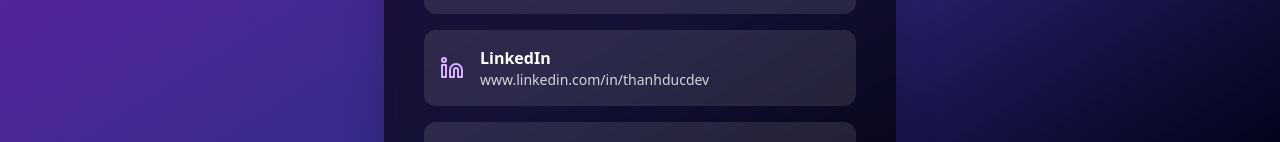
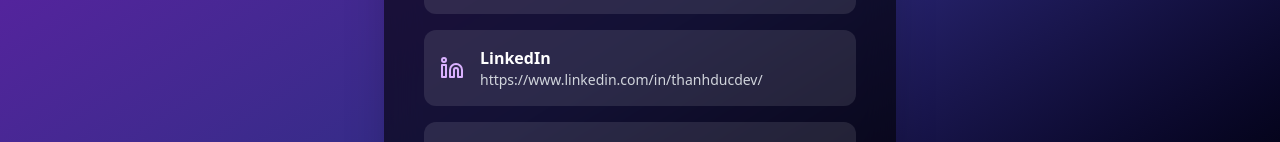
Before and after one commit to Deadworld-bit/portfolio, a Next.js app: page /contact-me in a window 1280 px wide. Shown: the part 364-506 px from the top of the page. Built offline with nearby package versions, Linux system fonts and the light colour scheme.

Commit message:
Update Link

```diff
--- a/app/contact-me/page.tsx
+++ b/app/contact-me/page.tsx
@@ -14,7 +14,7 @@ const raleway = Raleway({
 const contacts = [
   { icon: <Phone className="w-6 h-6" />, label: "Phone", value: "+84 977346713", href: "tel:+84977346713" },
   { icon: <Mail className="w-6 h-6" />, label: "Email", value: "phanthanhduc2709@gmail.com", href: "mailto:phanthanhduc2709@gmail.com" },
-  { icon: <Linkedin className="w-6 h-6" />, label: "LinkedIn", value: "www.linkedin.com/in/thanhducdev", href: "www.linkedin.com/in/thanhducdev" },
+  { icon: <Linkedin className="w-6 h-6" />, label: "LinkedIn", value: "https://www.linkedin.com/in/thanhducdev/", href: "https://www.linkedin.com/in/thanhducdev/" },
   { icon: <Github className="w-6 h-6" />, label: "GitHub", value: "https://github.com/Deadworld-bit", href: "https://github.com/Deadworld-bit" },
   { icon: <MessageCircle className="w-6 h-6" />, label: "Discord", value: "Deadworld#8732", href: "https://discordapp.com/users/Deadworld#8732" },
 ];
```
